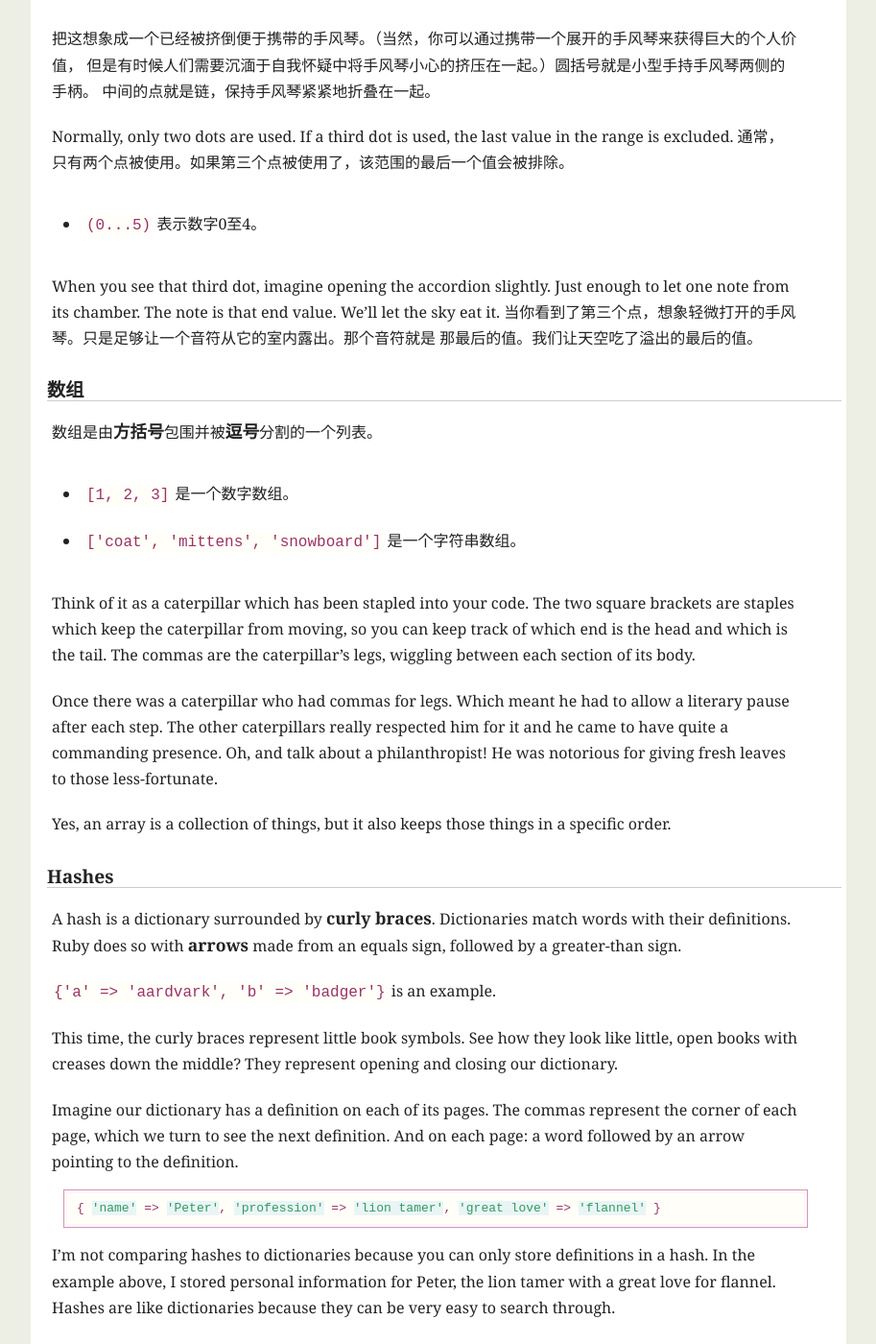
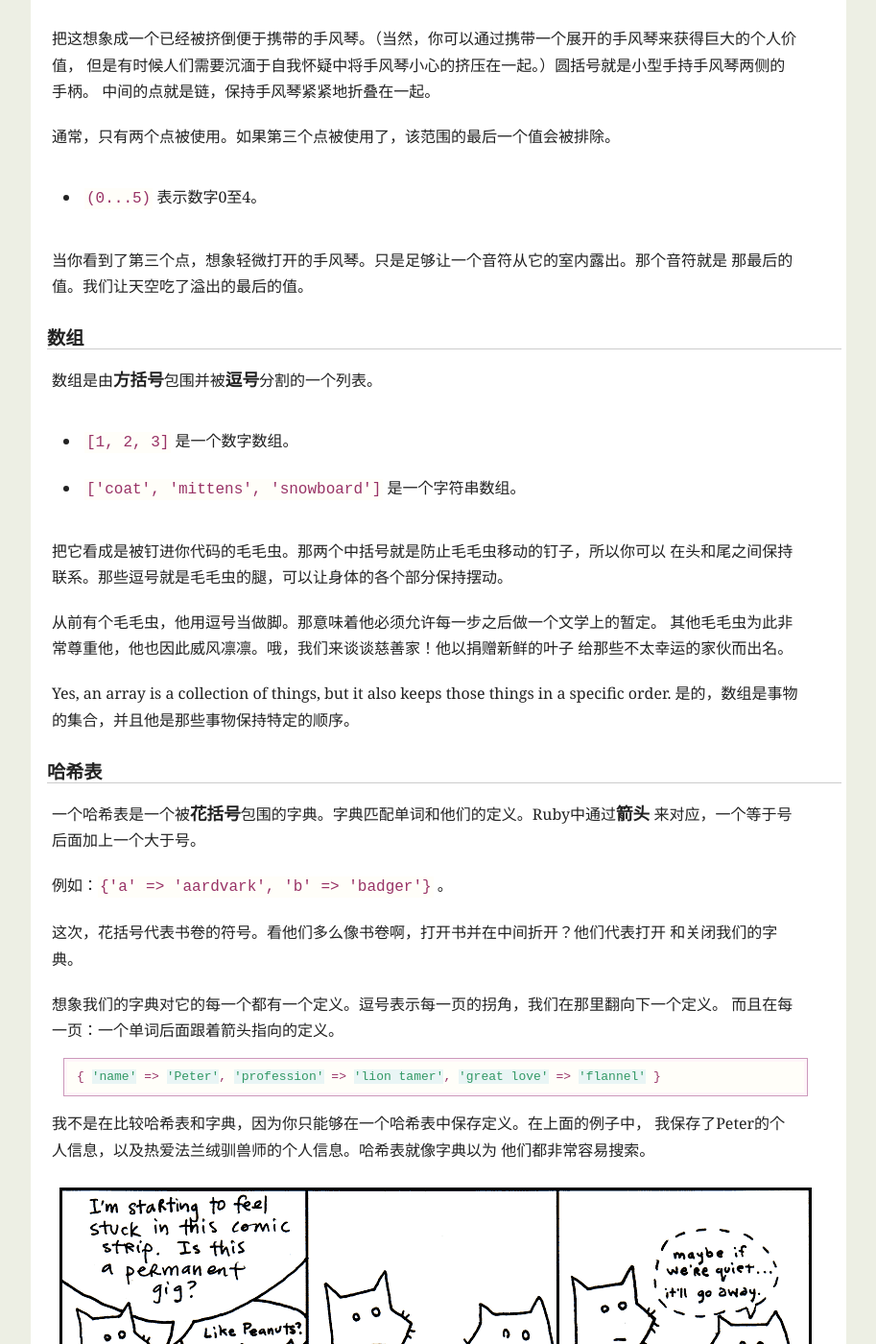
Before and after one commit to codecly259/poignant-guide-cn, a Jekyll site: the page built from _posts/1900-01-03-quick-ride.md, in a window 1280 px wide and 1400 px high, scrolled down 10725 px. Shown: the whole window at 96% size, without its empty margins (183-1096 px from the left). Built offline with Jekyll 4.4.1, drawn with Linux system fonts in a browser that asks for light colours; Markdown is read by kramdown in place of the engine named in the settings; some of the changed text lies outside the part shown.

Commit message:
更新第三章词类翻译部分

```diff
--- a/_posts/1900-01-03-quick-ride.md
+++ b/_posts/1900-01-03-quick-ride.md
@@ -472,15 +472,10 @@ truth.")
 但是有时候人们需要沉湎于自我怀疑中将手风琴小心的挤压在一起。）圆括号就是小型手持手风琴两侧的手柄。
 中间的点就是链，保持手风琴紧紧地折叠在一起。
 
-Normally, only two dots are used. If a third dot is used, the last value in the
-range is excluded.
 通常，只有两个点被使用。如果第三个点被使用了，该范围的最后一个值会被排除。
 
 * `(0...5)` 表示数字0至4。
 
-When you see that third dot, imagine opening the accordion slightly. Just enough
-to let one note from its chamber. The note is that end value. We’ll let the sky
-eat it.
 当你看到了第三个点，想象轻微打开的手风琴。只是足够让一个音符从它的室内露出。那个音符就是
 那最后的值。我们让天空吃了溢出的最后的值。
 
@@ -491,85 +486,72 @@ eat it.
 * `[1, 2, 3]` 是一个数字数组。
 * `['coat', 'mittens', 'snowboard']` 是一个字符串数组。
 
-Think of it as a caterpillar which has been stapled into your code. The two
-square brackets are staples which keep the caterpillar from moving, so you can
-keep track of which end is the head and which is the tail. The commas are the
-caterpillar’s legs, wiggling between each section of its body.
+把它看成是被钉进你代码的毛毛虫。那两个中括号就是防止毛毛虫移动的钉子，所以你可以
+在头和尾之间保持联系。那些逗号就是毛毛虫的腿，可以让身体的各个部分保持摆动。
 
-Once there was a caterpillar who had commas for legs. Which meant he had to
-allow a literary pause after each step. The other caterpillars really respected
-him for it and he came to have quite a commanding presence. Oh, and talk about a
-philanthropist! He was notorious for giving fresh leaves to those
-less-fortunate.
+从前有个毛毛虫，他用逗号当做脚。那意味着他必须允许每一步之后做一个文学上的暂定。
+其他毛毛虫为此非常尊重他，他也因此威风凛凛。哦，我们来谈谈慈善家！他以捐赠新鲜的叶子
+给那些不太幸运的家伙而出名。
 
 Yes, an array is a collection of things, but it also keeps those things in a
 specific order.
+是的，数组是事物的集合，并且他是那些事物保持特定的顺序。
 
-### Hashes
+### 哈希表
 
-A hash is a dictionary surrounded by **curly braces**. Dictionaries match words
-with their definitions. Ruby does so with **arrows** made from an equals sign,
-followed by a greater-than sign.
+一个哈希表是一个被**花括号**包围的字典。字典匹配单词和他们的定义。Ruby中通过**箭头**
+来对应，一个等于号后面加上一个大于号。
 
-`{'a' => 'aardvark', 'b' => 'badger'}` is an example.
+例如：`{'a' => 'aardvark', 'b' => 'badger'}` 。
 
-This time, the curly braces represent little book symbols. See how they look
-like little, open books with creases down the middle? They represent opening and
-closing our dictionary.
+这次，花括号代表书卷的符号。看他们多么像书卷啊，打开书并在中间折开？他们代表打开
+和关闭我们的字典。
 
-Imagine our dictionary has a definition on each of its pages. The commas
-represent the corner of each page, which we turn to see the next definition. And
-on each page: a word followed by an arrow pointing to the definition.
+想象我们的字典对它的每一个都有一个定义。逗号表示每一页的拐角，我们在那里翻向下一个定义。
+而且在每一页：一个单词后面跟着箭头指向的定义。
 
 {% highlight rb %}
 { 'name' => 'Peter', 'profession' => 'lion tamer', 'great love' => 'flannel' }
 {% endhighlight %}
 
-I’m not comparing hashes to dictionaries because you can only store definitions
-in a hash. In the example above, I stored personal information for Peter, the
-lion tamer with a great love for flannel. Hashes are like dictionaries because
-they can be very easy to search through.
+我不是在比较哈希表和字典，因为你只能够在一个哈希表中保存定义。在上面的例子中，
+我保存了Peter的个人信息，以及热爱法兰绒驯兽师的个人信息。哈希表就像字典以为
+他们都非常容易搜索。
 
 ![The foxes think silence will kill the comic.](../images/the.foxes-5.png "The
 foxes think silence will kill the comic.")
 
-### Regular Expressions
+### 正则表达式
 
-A regular expression (or _regexp_) is a set of characters surrounded by
-**slashes**.
+正则表达式（*regexp*）就是被**斜杠**包围的一组字符。
 
-`/ruby/`, `/[0-9]+/` and `/^\d{3}-\d{3}-\d{4}/` are examples.
+例如：`/ruby/`, `/[0-9]+/` 和 `/^\d{3}-\d{3}-\d{4}/` 。
 
-Regular expressions are used to find words or patterns in text. The slashes on
-each side of the expression are pins.
+正则表达式被用于在文本中寻找匹配的单词或规则。两端的斜杠就是插脚。
 
-Imagine if you had a little word with pins on both side and you held it over a
-book. You pass the word over the book and when it gets near a matching word, it
-starts blinking. You pin the regular expression onto the book, right over the
-match and it glows with the letters of the matching word.
+试想一下，你有一个两边带有插脚的单词，把它放到一本书中。你把它穿过书的内容，每当
+遇到和它相同单词的时候就开始发亮。你把这个正则表达式订到书里面，每当路过匹配的词语
+就使词语发光。
 
-Oh, and when you poke the pins into the book, the paper sneezes, _reg-exp!_
+哦，当你把插脚刺在书里面时，纸打喷嚏了，*reg-exp!*
 
-Regular expressions are much faster than passing your hand over pages of a book.
-Ruby can use a regular expression to search volumes of books very quickly.
+正则表达式比你手动经过书页要快得多。Ruby可以使用正则表达式快速的搜索大量的书籍。
 
-### Operators
+### 运算符
 
-You’ll use the following list of operators to do math in Ruby or to compare
-things. Scan over the list, recognize a few. You know, addition `+` and
-subtraction `-` and so on.
+在Ruby中，你将使用下列运算符做运算或者比较东西。扫描整个列表，认识一些。
+要知道，加法`+`和减法`-`等等。
 
     ** !  ~  *  /  %  +  -  &
     << >> |  ^  >  >= <  <= <=>
     || != =~ !~ && += -= == ===
     .. ... not and or
 
-### Keywords
+### 关键字
 
-Ruby has a number of built-in words, imbued with meaning. These words cannot be
-used as variables or changed to suit your purposes. Some of these we’ve already
-discussed. They are in the safe house, my friend. You touch these and you’ll be
-served an official syntax error.
+Ruby有一些内置的单词，充满了意义。这些单词不能用来作为变量名，也不能改变他们以适合
+你的用途。其中的一些我们已经讨论过了。朋友，他们在一个安全的屋子里。你触摸这些，
+那么你将获得一个官方的语法错误。
 
     alias   and     BEGIN   begin   break   case    class   def     defined
     do      else    elsif   END     end     ensure  false   for     if
@@ -577,25 +559,23 @@ served an official syntax error.
     return  self    super   then    true    undef   unless  until   when
     while   yield
 
-Good enough. These are the illustrious members of the Ruby language. We’ll be
-having quite the junket for the next three chapters, gluing these parts together
-into sly bits of (poignant) code.
+够好了。这些都是Ruby语言的杰出成员。我们将在下三章有相当多的接触，粘合这些零件
+组合成睿智的（感人）代码。
 
-I’d recommend skimming all of the parts of speech once again. Give yourself a
-broad view of them. I’ll be testing your metal in the next section.
+我建议再次浏览所有的词类。给自己一个关于词类的广阔视野。我将在下一节中测试你的效果。
 
 ![Out in the pickup truck.](../images/the.foxes-6.png "Out in the pickup
 truck.")
 
 <div class=sidebar><aside>
 {% capture sidebar %}
-## Seven Moments of Zen from My Life
+## 我生活中有关禅的7个片段
 
-1. 8 years old. Just laying in bed, thinking. And I realize. _There’s nothing
-stopping me from becoming a child dentist._
+1. 8岁的时候。我躺在床上，思考着。突然我意识到，*没有什么能阻止我成为一个儿童牙医*
 2. 21\. Found a pencil on the beach. Embossed on it: _I cherish serenity._ Tucked
 it away into the inside breast pocket of my suit jacket. Watched the waves come
 and recede.
+2. 21\.在海滩上发现一个铅笔。
 3. 22\. Found a beetle in my bathroom that was just about to fall into a heating
 vent. Swiped him up. Tailored him a little backpack out of a leaf and a thread.
 In the backpack: a skittle and a <span class="caps">AAA</span> battery. That
```
